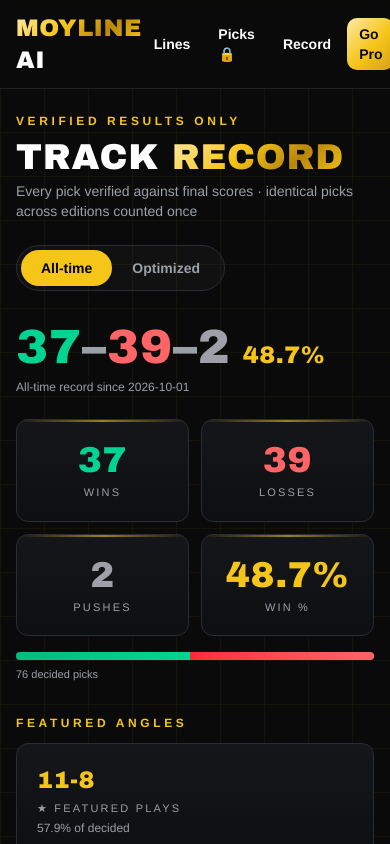
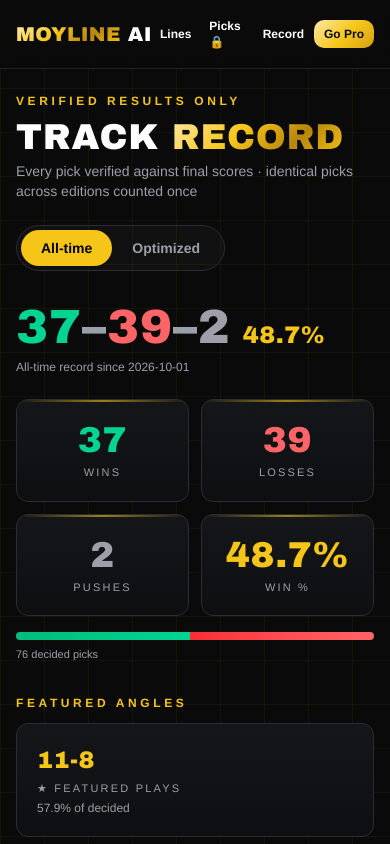
Before and after one commit to ypz8jndpgf-dot/Moyline-ai, a Next.js app: page /track-record in a window 390 px wide. Shown: the top 844 px of the page. Built offline with nearby package versions, Linux system fonts and the light colour scheme.

Commit message:
MoyLine AI public launch build

```diff
--- a/src/app/layout.tsx
+++ b/src/app/layout.tsx
@@ -29,15 +29,15 @@
   return (
     <header className="border-b border-line/70 bg-ink/90 backdrop-blur sticky top-0 z-50">
       <div className="max-w-7xl mx-auto px-4 py-3 flex items-center justify-between">
-        <Link href="/" className="font-display text-2xl">
+        <Link href="/" className="font-display text-xl sm:text-2xl shrink-0">
           <span className="gold-text">MOYLINE</span>{" "}
           <span className="text-paper">AI</span>
         </Link>
-        <nav className="flex items-center gap-1 sm:gap-2 text-sm font-bold">
-          <Link href="/" className="px-3 py-1.5 rounded hover:text-gold">Lines</Link>
-          <Link href="/picks" className="px-3 py-1.5 rounded hover:text-gold">Picks 🔒</Link>
-          <Link href="/track-record" className="px-3 py-1.5 rounded hover:text-gold">Record</Link>
-          <Link href="/pricing" className="px-3 py-1.5 rounded btn-gold">Go Pro</Link>
+        <nav className="flex items-center gap-0.5 sm:gap-2 text-xs sm:text-sm font-bold">
+          <Link href="/" className="px-2 sm:px-3 py-1.5 rounded hover:text-gold">Lines</Link>
+          <Link href="/picks" className="px-2 sm:px-3 py-1.5 rounded hover:text-gold">Picks 🔒</Link>
+          <Link href="/track-record" className="px-2 sm:px-3 py-1.5 rounded hover:text-gold">Record</Link>
+          <Link href="/pricing" className="px-2.5 sm:px-3 py-1.5 rounded btn-gold whitespace-nowrap">Go Pro</Link>
         </nav>
       </div>
     </header>
--- a/src/components/OddsBoard.tsx
+++ b/src/components/OddsBoard.tsx
@@ -75,7 +75,31 @@
       <h3 className="font-display text-lg mb-3">
         {game.away} <span className="text-muted">@</span> {game.home}
       </h3>
-      <div className="overflow-x-auto">
+      {/* Mobile: stacked per-book market rows */}
+      <div className="md:hidden space-y-3">
+        {game.books.map((b) => (
+          <div key={b.key} className="border-t border-line/60 pt-2.5 first:border-t-0 first:pt-0">
+            <div className="font-bold text-goldsoft text-xs mb-1.5">{b.label}</div>
+            <div className="space-y-1.5">
+              {(
+                [
+                  ["Spread", b.spreadAway, b.spreadHome, `${game.away} spread`, `${game.home} spread`],
+                  ["Total", b.totalOver, b.totalUnder, "Total over", "Total under"],
+                  ["ML", b.mlAway, b.mlHome, `${game.away} ML`, `${game.home} ML`],
+                ] as [string, CellVM | null, CellVM | null, string, string][]
+              ).map(([label, c1, c2, l1, l2]) => (
+                <div key={label} className="flex items-center gap-2">
+                  <div className="w-14 shrink-0 text-[10px] uppercase tracking-widest text-muted">{label}</div>
+                  <div className="flex-1 min-w-0"><Cell cell={c1} label={l1} /></div>
+                  <div className="flex-1 min-w-0"><Cell cell={c2} label={l2} /></div>
+                </div>
+              ))}
+            </div>
+          </div>
+        ))}
+      </div>
+      {/* Desktop: full 7-column table */}
+      <div className="hidden md:block overflow-x-auto">
         <table className="w-full text-sm">
           <thead>
             <tr className="text-[10px] uppercase tracking-widest text-muted">
```
